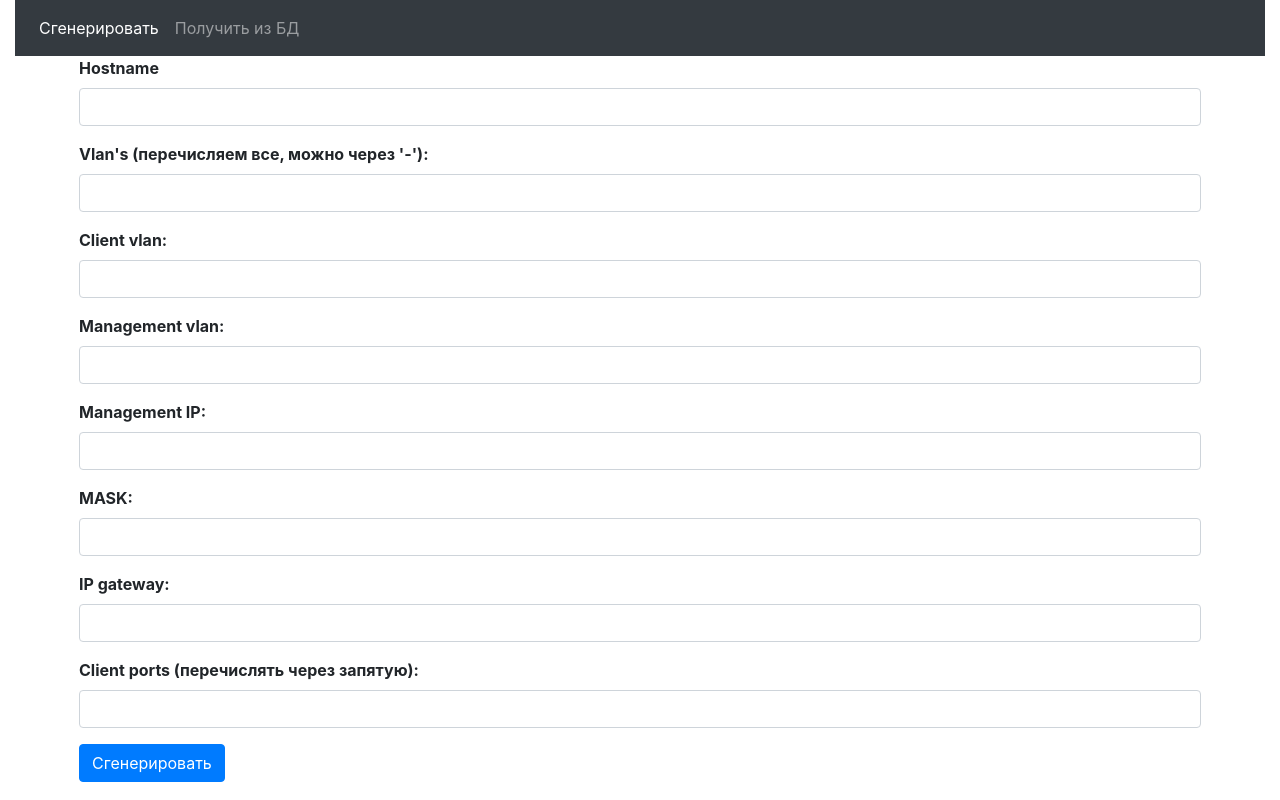
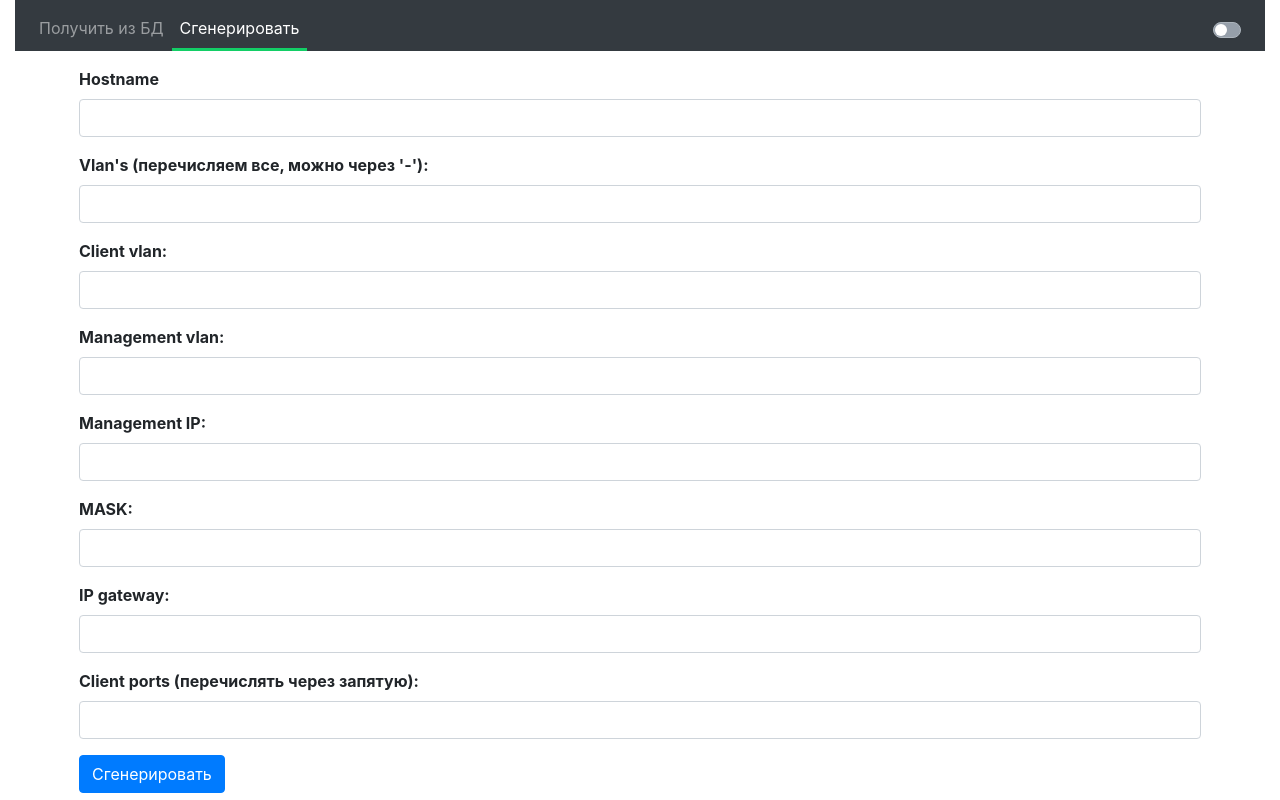
Before and after one commit to dznchkone/autoform_react, a React (Create React App) app: page /generate in a window 1280 px wide. Built offline with nearby package versions, Linux system fonts and the light colour scheme.

Commit message:
Добавил свитч в навбар

```diff
--- a/src/App.css
+++ b/src/App.css
@@ -6,9 +6,3 @@ label{
 .form-container {
   max-width: 90%;
 }
-
-.toast-container {
-  position: absolute;
-  top: 0;
-  right: 0;
-}
--- a/src/App.js
+++ b/src/App.js
@@ -36,7 +36,7 @@ function App() {
     return (
         <Container fluid>
             <Navigation/>
-            <Row className="justify-content-center">
+            <Row className="justify-content-center pt-3">
                 <Col className='form-container'>
                     <Switch>
                         <Route path="/generate">
@@ -46,7 +46,7 @@ function App() {
                             <FormGetConfig onError={handleErrorMessage}/>
                         </Route>
                         <Route exact path="/">
-                            <Redirect to="/generate"/>
+                            <Redirect to="/getfromdb"/>
                         </Route>
                     </Switch>
                 </Col>
--- /dev/null
+++ b/src/components/Navigation/Navbar.css
@@ -0,0 +1,37 @@
+.navbar {
+    padding-bottom: 0;
+}
+
+.active {
+    color: #fff;
+    border-bottom: 3px solid #13CE66;
+}
+
+.custom-control-label::before {
+    position: absolute;
+    top: .25rem;
+    left: -1.5rem;
+    display: block;
+    width: 1rem;
+    height: 1rem;
+    pointer-events: none;
+    content: "";
+    background-color: #969FAA;
+    border: #adb5bd solid 1px;
+}
+
+.custom-switch .custom-control-label::after {
+
+    background-color: #ffffff;
+}
+
+.custom-control-input:checked~.custom-control-label::before {
+    color: #13CE66;
+    background-color: white;
+    border-color: white;
+}
+
+.custom-switch .custom-control-input:checked~.custom-control-label::after {
+    background-color: #13CE66;
+    transform: translateX(.75rem);
+}
--- a/src/components/Navigation/Navigation.js
+++ b/src/components/Navigation/Navigation.js
@@ -1,20 +1,27 @@
 // Простой навбар
 
-import React from "react";
-import {Nav, Navbar} from "react-bootstrap";
+import React, {useEffect} from "react";
+import {Nav, Navbar, FormCheck} from "react-bootstrap";
 import {NavLink} from "react-router-dom";
 
-const Navigation = () =>{
+import './Navbar.css';
+
+const Navigation = () => {
     return (
         <Navbar bg="dark" variant="dark">
             <Nav>
                 <Nav.Item>
+                    <NavLink to="getfromdb" className="nav-link" activeClassName="active">Получить из БД</NavLink>
+                </Nav.Item>
+                <Nav.Item>
                     <NavLink to="generate" className="nav-link" activeClassName="active">Сгенерировать</NavLink>
                 </Nav.Item>
-                <Nav.Item>
-                    <NavLink to="getfromdb" className="nav-link" activeClassName="active">Получить из БД</NavLink>
-                </Nav.Item>
             </Nav>
+            <FormCheck
+                disabled={false}
+                type="switch"
+                id="is-admin"
+                className="ml-auto"/>
         </Navbar>
     )
 }
--- /dev/null
+++ b/src/components/ToastsContainer/ToastContainer.css
@@ -0,0 +1,6 @@
+.toast-container {
+    position: absolute;
+    top: 5px;
+    right: 10px;
+    z-index: 1;
+}
--- a/src/components/ToastsContainer/ToastsContainer.js
+++ b/src/components/ToastsContainer/ToastsContainer.js
@@ -1,5 +1,7 @@
 import React from "react";
 import {Toast} from "react-bootstrap";
+
+import './ToastContainer.css';
 
 const ToastsContainer = ({messages, clearError}) => {
 
```
